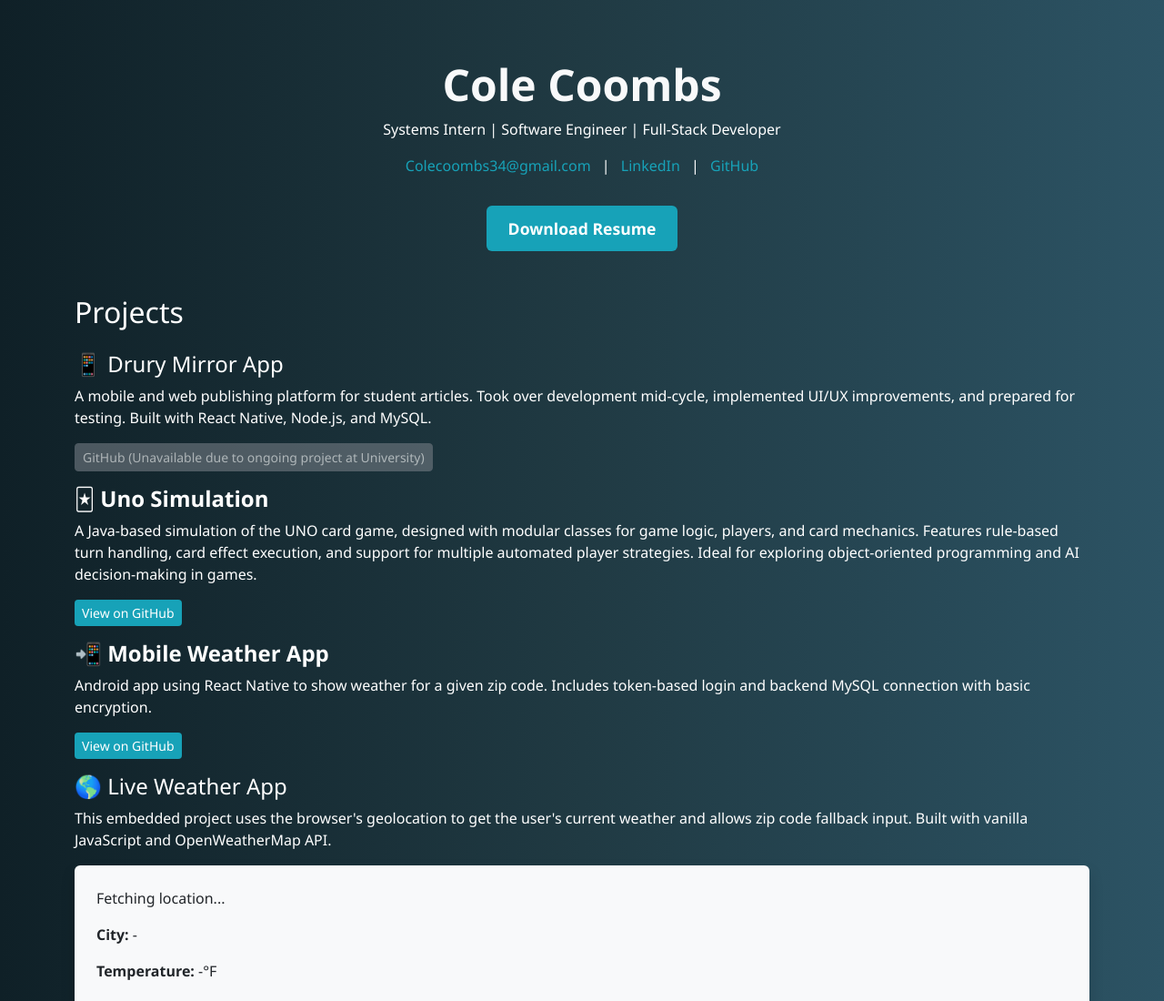
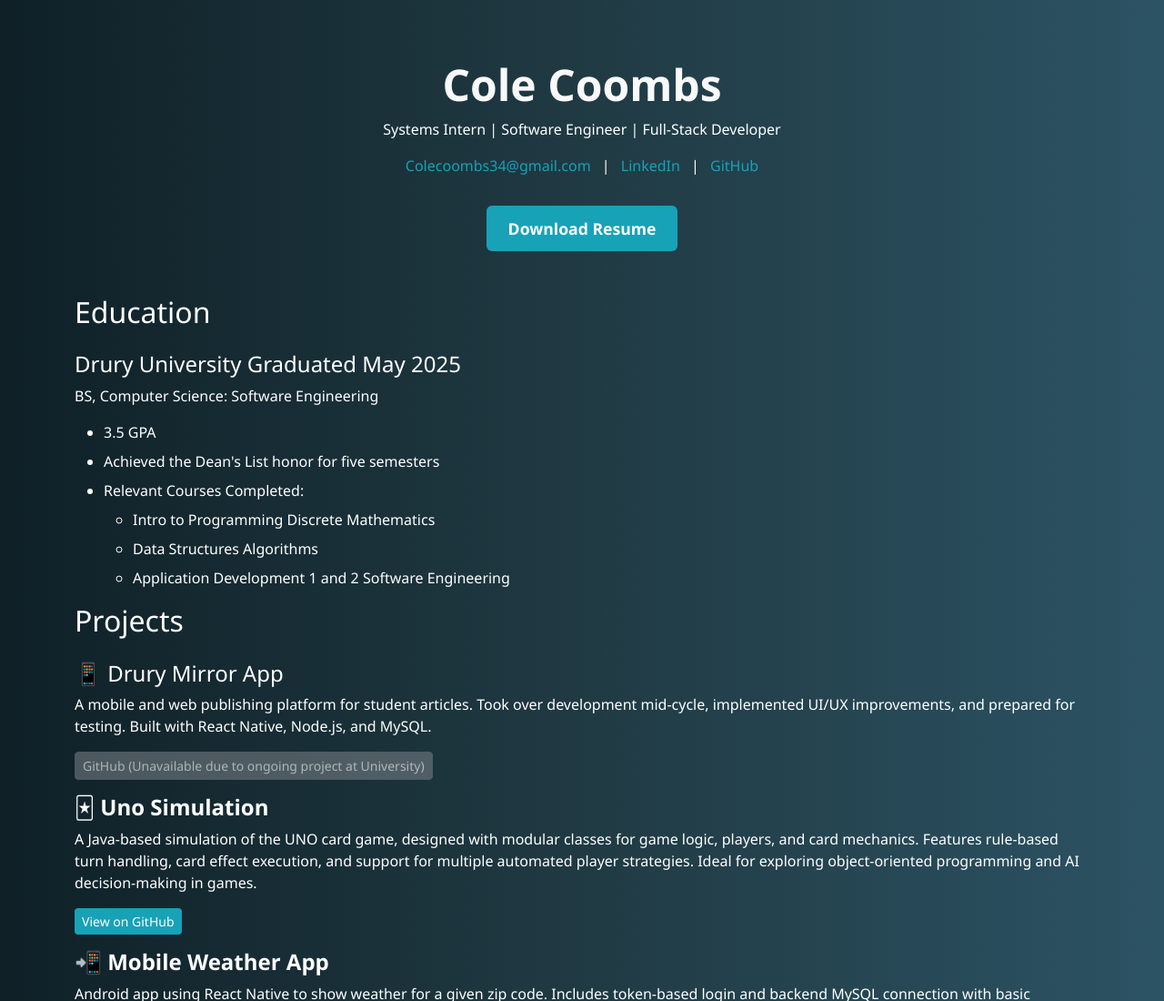
Before and after one commit to colecoombs/Website, a website built with Vite: page index.html in a window 1280 px wide. Shown: the top 1100 px of the page at 91% size. Built offline with nearby package versions, Linux system fonts and the light colour scheme; no server answers.

Commit message:
Update index.html
updating to include education history

```diff
--- a/index.html
+++ b/index.html
@@ -20,6 +20,22 @@
   </header>
 
   <main class="container mt-5">
+    <section>
+      <h2 class="mb-4">Education</h2>
+      <h4>Drury University                        Graduated May 2025</h4>
+      <p>BS, Computer Science: Software Engineering</p>
+      <ul>
+        <li>3.5 GPA</li>
+        <li>Achieved the Dean's List honor for five semesters</li>
+        <li>Relevant Courses Completed:</li>
+        <ul>
+          <li>Intro to Programming                Discrete Mathematics</li>
+          <li>Data Structures                     Algorithms</li>
+          <li>Application Development 1 and 2     Software Engineering</li>
+        </ul>
+      </ul>
+    </section>
+
     <section>
       <h2 class="mb-4">Projects</h2>
 
```
